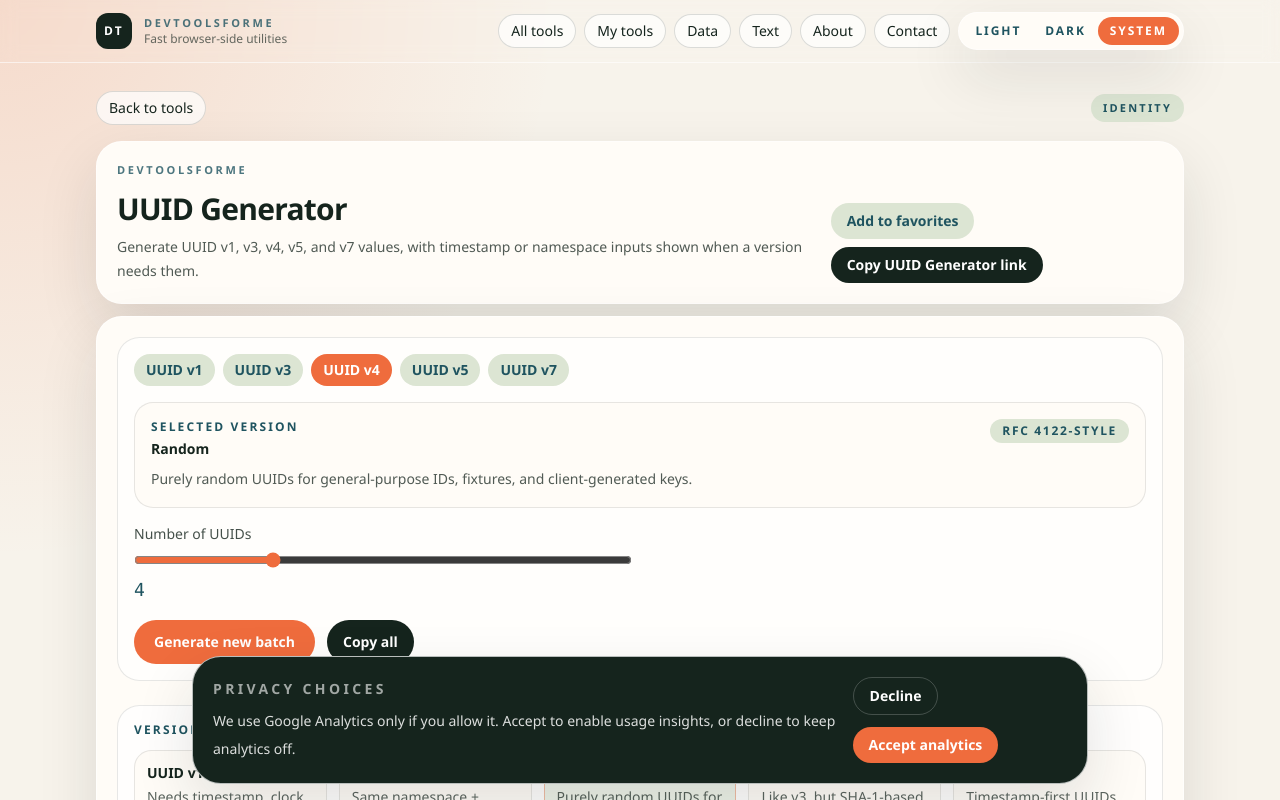
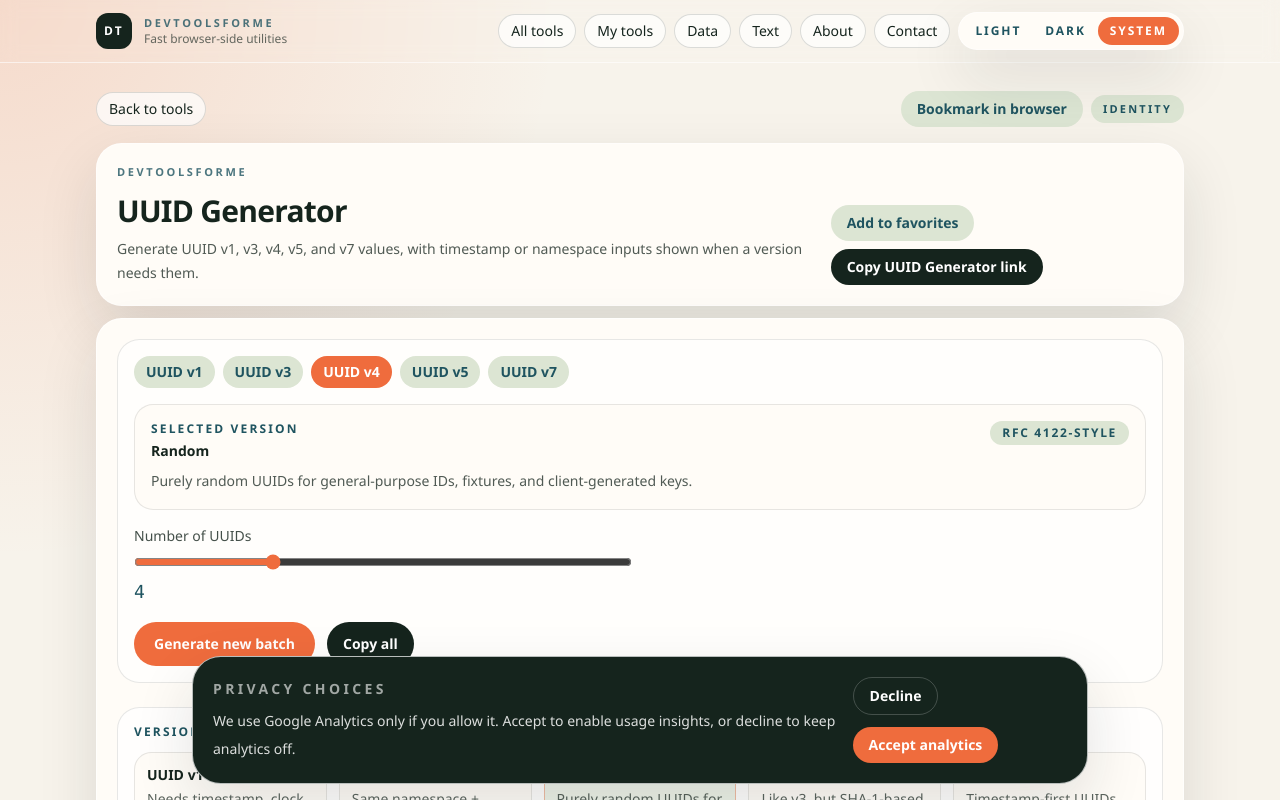
Before and after one commit to grzegorz-grzeda/devtoolsforme, a Next.js app: page /tools/uuid in a window 1280 px wide. Shown: the top 800 px of the page. Built offline with nearby package versions, Linux system fonts and the light colour scheme; no server answers.

Commit message:
Add browser bookmark toolbar action

```diff
--- a/components/tool-preferences.tsx
+++ b/components/tool-preferences.tsx
@@ -40,6 +40,37 @@ export function ToolVisitTracker({ slug }: { slug: string }) {
   }, [slug]);
 
   return null;
+}
+
+export function BrowserBookmarkButton() {
+  const [showShortcut, setShowShortcut] = useState(false);
+  const [shortcut, setShortcut] = useState("Ctrl+D");
+
+  useEffect(() => {
+    setShortcut(/Mac|iPhone|iPad|iPod/i.test(window.navigator.userAgent) ? "Command+D" : "Ctrl+D");
+  }, []);
+
+  function showBrowserBookmarkShortcut() {
+    setShowShortcut(true);
+    window.setTimeout(() => setShowShortcut(false), 4000);
+  }
+
+  return (
+    <div className="flex flex-wrap items-center gap-2">
+      <button
+        type="button"
+        onClick={showBrowserBookmarkShortcut}
+        className="rounded-full bg-sage px-4 py-2 text-sm font-semibold text-lake transition hover:bg-sage/70"
+      >
+        Bookmark in browser
+      </button>
+      {showShortcut && (
+        <span role="status" className="text-sm font-medium text-ink/70">
+          Press {shortcut}
+        </span>
+      )}
+    </div>
+  );
 }
 
 export function FavoriteToolButton({ slug }: { slug: string }) {
--- a/components/tool-shell.tsx
+++ b/components/tool-shell.tsx
@@ -1,6 +1,6 @@
 import Link from "next/link";
 import type { ReactNode } from "react";
-import { FavoriteToolButton, ToolCopyLinkButton, ToolVisitTracker } from "@/components/tool-preferences";
+import { BrowserBookmarkButton, FavoriteToolButton, ToolCopyLinkButton, ToolVisitTracker } from "@/components/tool-preferences";
 
 export function ToolShell({
   slug,
@@ -23,9 +23,12 @@ export function ToolShell({
         <Link href="/" className="theme-secondary-button px-3 py-1.5 text-sm font-medium">
           Back to tools
         </Link>
-        <span className="theme-chip px-3 py-1.5 text-[11px] font-semibold uppercase tracking-[0.2em]">
-          {eyebrow}
-        </span>
+        <div className="flex flex-wrap items-center justify-end gap-2">
+          <BrowserBookmarkButton />
+          <span className="theme-chip px-3 py-1.5 text-[11px] font-semibold uppercase tracking-[0.2em]">
+            {eyebrow}
+          </span>
+        </div>
       </div>
 
       <section className="space-y-3">
```
Also changed, not shown: 1 other file (tests, documents, lock files or other folders).
